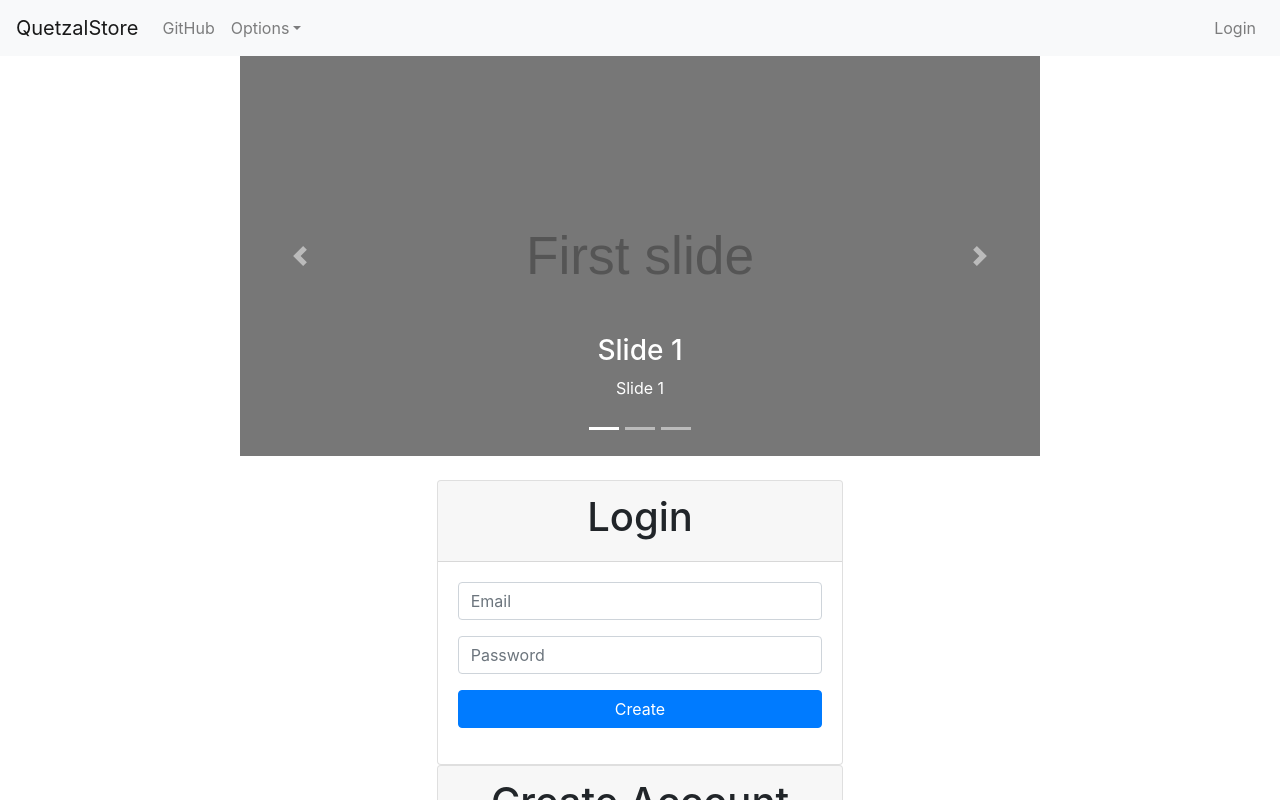
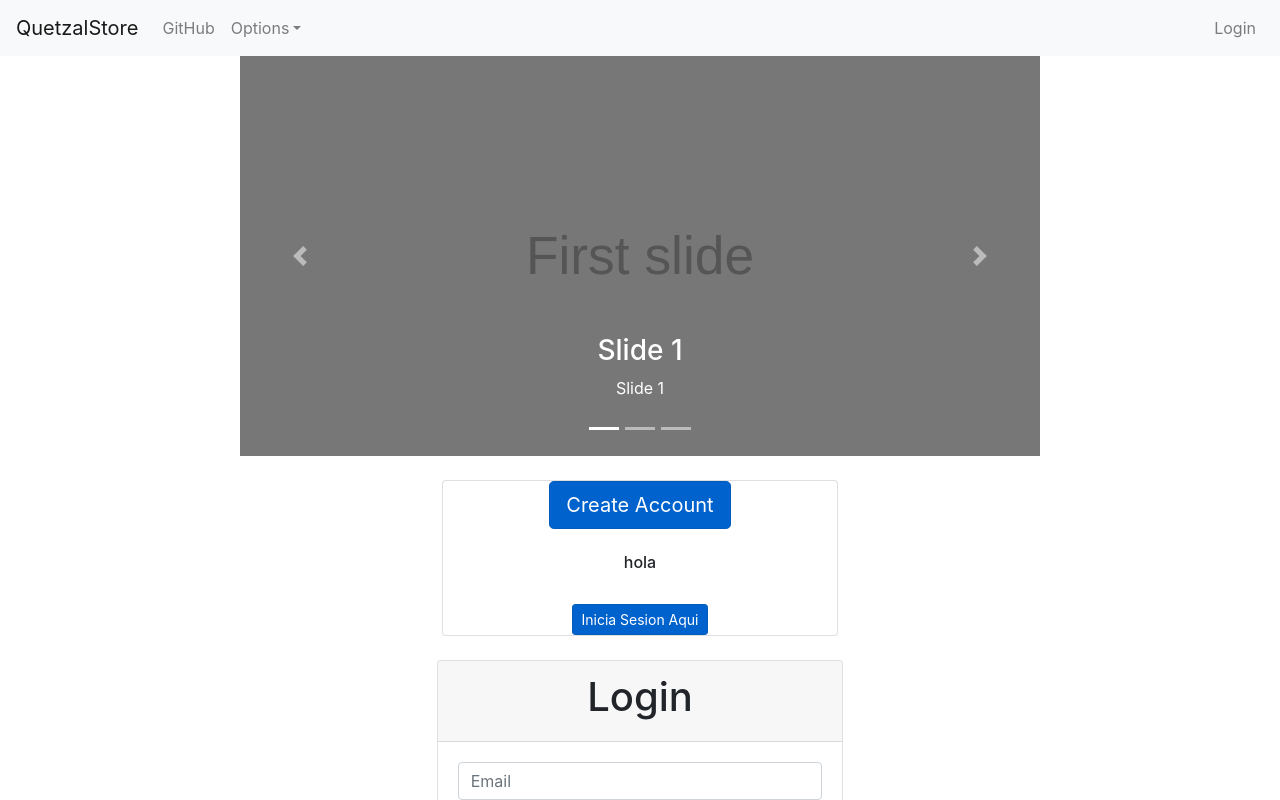
Before and after one commit to msksaul/cinta-roja, a React (Create React App) app in the folder frontend/: page / in a window 1280 px wide. Shown: the top 800 px of the page. Built offline with nearby package versions, Linux system fonts and the light colour scheme.

Commit message:
Se crea los logos de accout en la pagina principal

```diff
--- /dev/null
+++ b/frontend/src/components/Account/Account.js
@@ -0,0 +1,23 @@
+import React from 'react';
+import { Button } from 'reactstrap';
+
+const Account = (props) => {
+  return (
+
+      <div className="col-md-4 mx-auto">
+        <div className="card text-center">
+          <div>
+            <Button color="primary" size="lg" href="/newuser" active>Create Account</Button>
+          </div>
+          <br />
+          <h6>hola</h6>
+          <br />
+          <div>
+            <Button color="primary" size="sm" href="/newuser" active>Inicia Sesion Aqui</Button>
+          </div>
+        </div>
+      </div>
+  );
+}
+
+export default Account;
--- /dev/null
+++ b/frontend/src/container/AccountUser/AccountUser.js
@@ -0,0 +1,12 @@
+import React from 'react'
+import Account from '../../components/Account/Account'
+
+const AccountUser = () => {
+  return (
+    <React.Fragment>
+      <Account/>
+    </React.Fragment>
+  )
+}
+
+export default AccountUser
--- a/frontend/src/container/AdSlide/AdSlide.js
+++ b/frontend/src/container/AdSlide/AdSlide.js
@@ -1,10 +1,13 @@
 import React from 'react';
 import AdCarousel from '../../components/AdCarousel/AdCarousel';
+import AccountUser from '../AccountUser/AccountUser';
 
 const AdSlide = () => {
   return (
     <React.Fragment>
       <AdCarousel/>
+      <br/>
+      <AccountUser/>
     </React.Fragment>
   )
 }
```
